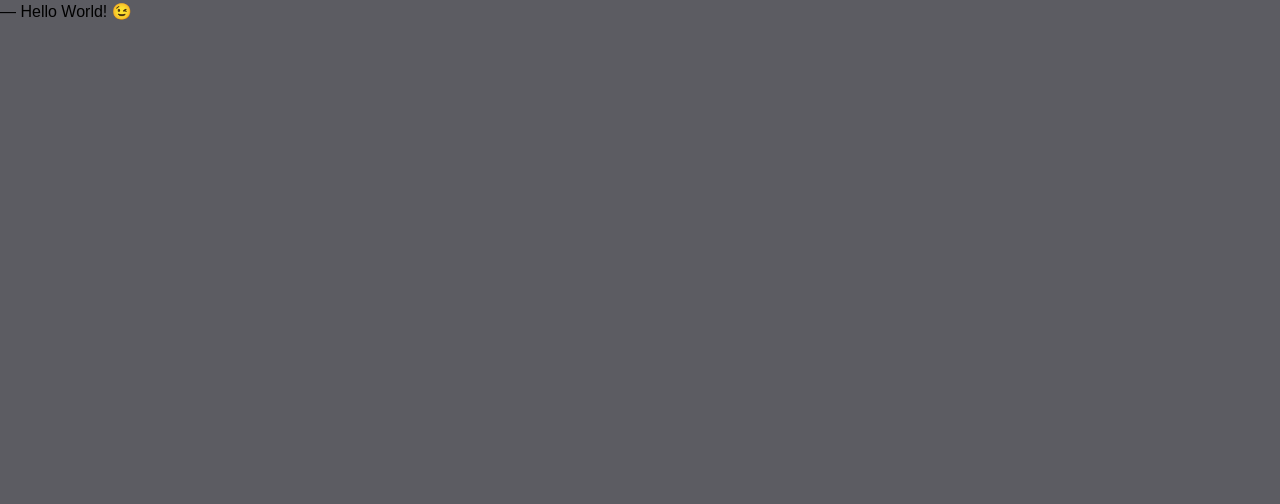
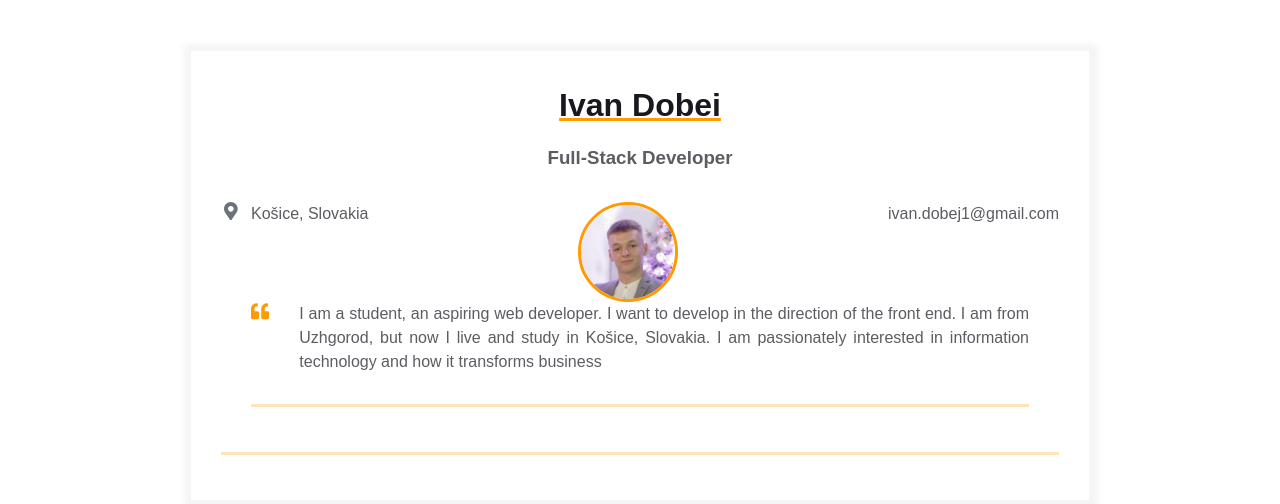
Before and after one commit to Ivan-Dobei619/homepage, a plain HTML site: page index.html in a window 1280 px wide. Drawn offline with Linux system fonts and the light colour scheme.

Commit message:
add intro and contact information

```diff
--- a/index.html
+++ b/index.html
@@ -7,6 +7,83 @@
     <title>Résumé</title>
 </head>
 <body>
-― Hello World! &#x1F609;
+<main>
+    <div class="resume">
+        <div class="container">
+            <div class="resume__block">
+                <h1 class="contact-info__header">Ivan Dobei</h1>
+                <h3 class="contact-info__sub-header">Full-Stack Developer</h3>
+
+                <div class="contact_info_container fh">
+                    <div class="contact-info__block">
+                        <a href="" rel="author" class="contact-info__item">
+                            <div class="contact-info__item-icon-wrapper">
+                                <svg
+                                        class="contact-info__item-icon"
+                                        xmlns="http://www.w3.org/2000/svg"
+                                        viewBox="0 0 384 512"
+                                >
+                                    <path
+                                            d="M172.268 501.67C26.97 291.031 0 269.413 0 192 0 85.961 85.961 0 192
+        0s192 85.961 192 192c0 77.413-26.97 99.031-172.268 309.67-9.535
+        13.774-29.93 13.773-39.464 0zM192 272c44.183 0 80-35.817
+        80-80s-35.817-80-80-80-80 35.817-80 80 35.817 80 80 80z"
+                                    ></path>
+                                </svg>
+                            </div>
+                            <span>Košice, Slovakia</span>
+                        </a>
+                    </div>
+
+                    <div class="contact-info__block contact-info__block--center">
+                        <img
+                                class="contact-info__avatar"
+                                src="assets/avatar.jpg"
+                                alt="Avatar"
+                        />
+                    </div>
+
+                    <div class="contact-info__block">
+                        <a
+                                href="mailto: ivan.dobej1@gmail.com"
+                                rel="author"
+                                class="contact-info__item"
+                        >
+                            <span>ivan.dobej1@gmail.com</span>
+                        </a>
+                    </div>
+                </div>
+                <div class="container">
+                    <div class="resume__block">
+                        <div class="intro">
+                            <div class="intro__icon-wrapper">
+                                <svg
+                                        class="intro__icon"
+                                        xmlns="http://www.w3.org/2000/svg"
+                                        viewBox="0 0 512 512"
+                                >
+                                    <path
+                                            d="M464 256h-80v-64c0-35.3 28.7-64 64-64h8c13.3 0 24-10.7
+            24-24V56c0-13.3-10.7-24-24-24h-8c-88.4 0-160 71.6-160 160v240c0
+            26.5 21.5 48 48 48h128c26.5 0 48-21.5
+            48-48V304c0-26.5-21.5-48-48-48zm-288 0H96v-64c0-35.3 28.7-64
+            64-64h8c13.3 0 24-10.7 24-24V56c0-13.3-10.7-24-24-24h-8C71.6
+            32 0 103.6 0 192v240c0 26.5 21.5 48 48 48h128c26.5 0 48-21.5
+            48-48V304c0-26.5-21.5-48-48-48z"
+                                    ></path>
+                                </svg>
+                            </div>
+                            <p class="intro_text">
+                                I am a student, an aspiring web developer. I want to develop in the direction of the front end. I am from Uzhgorod,
+                                but now I live and study in Košice, Slovakia. I am passionately interested in information technology and how it
+                                transforms business
+                            </p>
+                        </div>
+                    </div>
+                </div>
+            </div>
+        </div>
+    </div>
+</main>
 </body>
 </html>
--- a/styles.css
+++ b/styles.css
@@ -7,7 +7,6 @@
 body {
     font-family: Arial, Helvetica, sans-serif;
     line-height: 1.5;
-    background-color: #5c5c62;
     --primary-text-color: #181820;
     --secondary-text-color: #5c5c62;
     --durability-text-color: #6a737d9c;
```
Also changed, not shown: assets/avatar.jpg (added).
